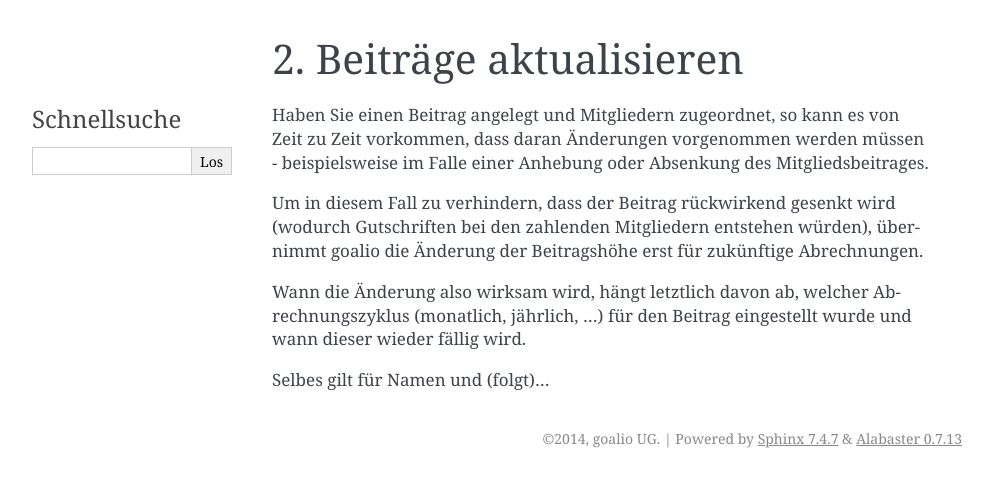
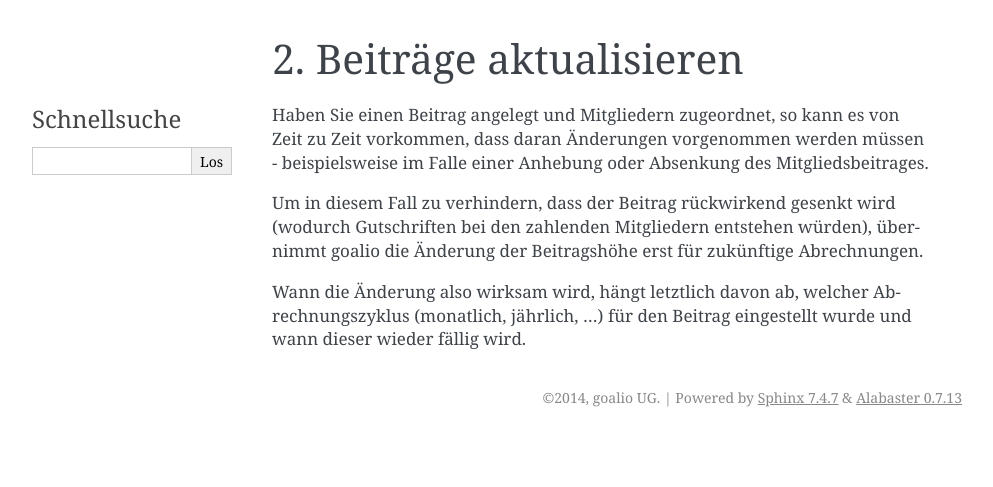
Before and after one commit to goalio/docs, a Sphinx documentation site: the page built from docs/anwendungsfaelle/beitrag-aktualisieren.rst, in a window 1280 px wide. Shown: the top 487 px of the page, without its empty margins (148-1141 px from the left). Built offline with Sphinx 7.4.7, drawn with Linux system fonts in a browser that asks for light colours; formulas are drawn with MathJax 3.

Commit message:
Update beitrag-aktualisieren.rst

```diff
--- a/docs/anwendungsfaelle/beitrag-aktualisieren.rst
+++ b/docs/anwendungsfaelle/beitrag-aktualisieren.rst
@@ -6,6 +6,3 @@ Haben Sie einen Beitrag angelegt und Mitgliedern zugeordnet, so kann es von Zeit
 Um in diesem Fall zu verhindern, dass der Beitrag rückwirkend gesenkt wird (wodurch Gutschriften bei den zahlenden Mitgliedern entstehen würden), übernimmt goalio die Änderung der Beitragshöhe erst für zukünftige Abrechnungen.
 
 Wann die Änderung also wirksam wird, hängt letztlich davon ab, welcher Abrechnungszyklus (monatlich, jährlich, ...) für den Beitrag eingestellt wurde und wann dieser wieder fällig wird.
-
-
-Selbes gilt für Namen und (folgt)...
```
